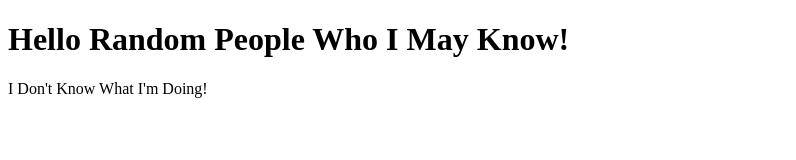
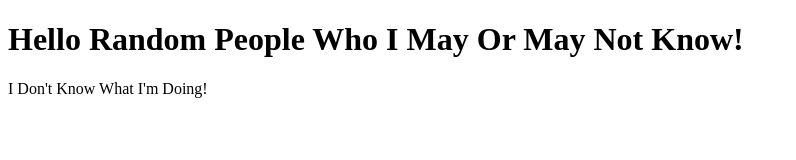
Before and after one commit to MiriamPleasnick/MiriamPleasnick.github.io, a plain HTML site: page index.html in a window 1280 px wide. Shown: the whole page, without its empty margins (0-796 px from the left). Drawn offline with Linux system fonts and the light colour scheme.

Commit message:
Update index.html

```diff
--- a/index.html
+++ b/index.html
@@ -2,7 +2,7 @@
 <html>
 <body>
 
-<h1>Hello Random People Who I May Know!</h1>
+<h1>Hello Random People Who I May Or May Not Know!</h1>
 <p>I Don't Know What I'm Doing!<p>
 
 </body>
```
